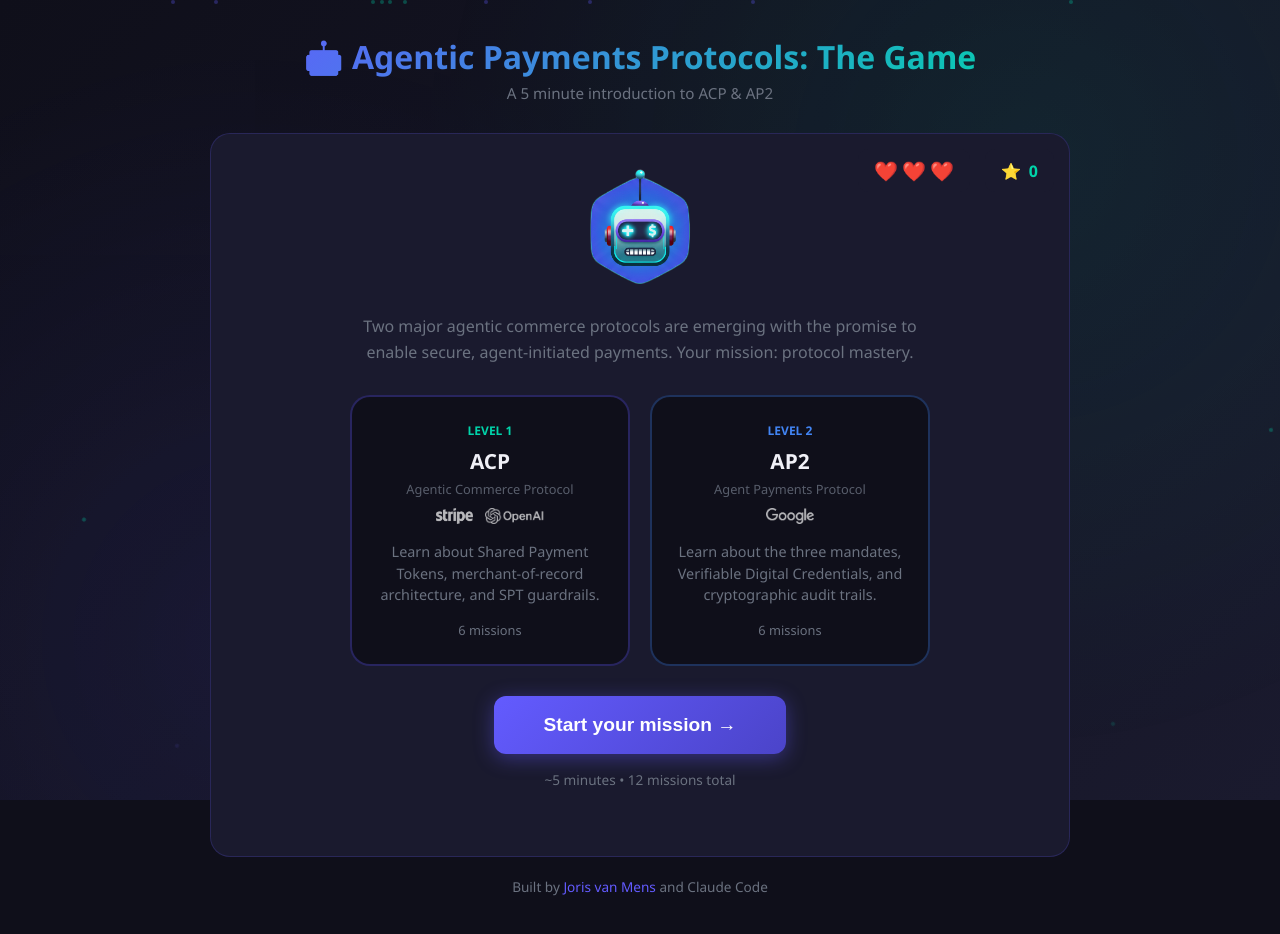
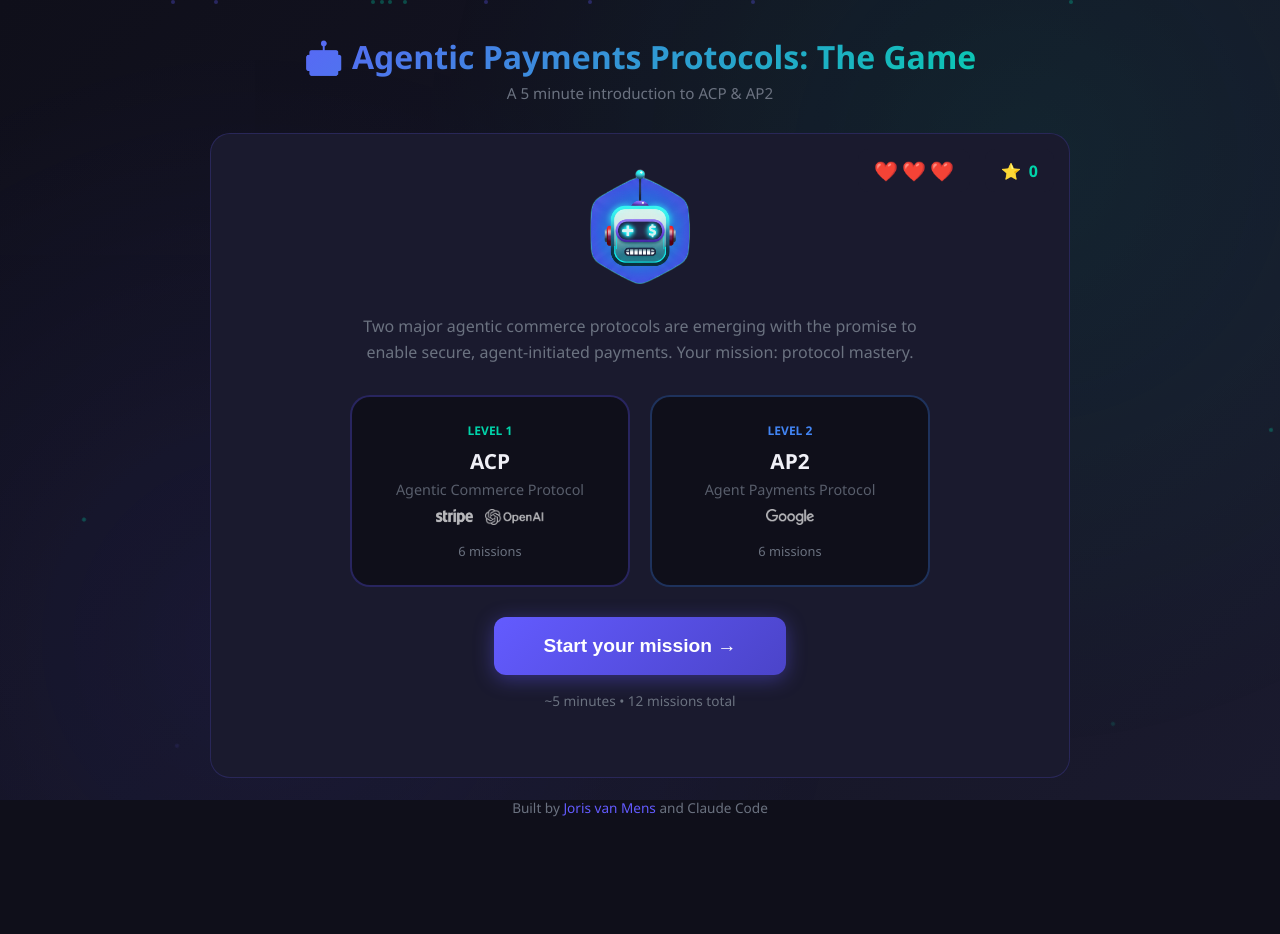
Before and after one commit to jorisvanmens/jorisvanmens.github.io, a plain HTML site: page agentic-protocols/index.html in a window 1280 px wide. After the commit the page ends 857 px from the top, so only its background shows below. Drawn offline with Linux system fonts and the light colour scheme.

Commit message:
Removed level descriptions, increased protocol name size

```diff
--- a/agentic-protocols/index.html
+++ b/agentic-protocols/index.html
@@ -502,20 +502,13 @@
             margin-bottom: 15px;
         }
 
-        .track-card .track-desc {
-            font-size: 0.9rem;
-            color: var(--gray);
-            margin-bottom: 15px;
-            line-height: 1.5;
-        }
-
         .track-card .track-meta {
             font-size: 0.8rem;
             color: var(--gray);
         }
 
         .track-card .protocol-fullname {
-            font-size: 0.8rem;
+            font-size: 0.9rem;
             color: var(--gray);
             margin-top: 2px;
             margin-bottom: 8px;
@@ -1626,7 +1619,6 @@
                             <img src="stripe-logo-white.png" alt="Stripe">
                             <img src="openai-logo-white.png" alt="OpenAI">
                         </div>
-                        <div class="track-desc">Learn about Shared Payment Tokens, merchant-of-record architecture, and SPT guardrails.</div>
                         <div class="track-meta">6 missions</div>
                     </div>
                     <div class="track-card ap2" onclick="startLevel2()">
@@ -1636,7 +1628,6 @@
                         <div class="company-logos">
                             <img src="google-logo-white.png" alt="Google">
                         </div>
-                        <div class="track-desc">Learn about the three mandates, Verifiable Digital Credentials, and cryptographic audit trails.</div>
                         <div class="track-meta">6 missions</div>
                     </div>
                 </div>
```
